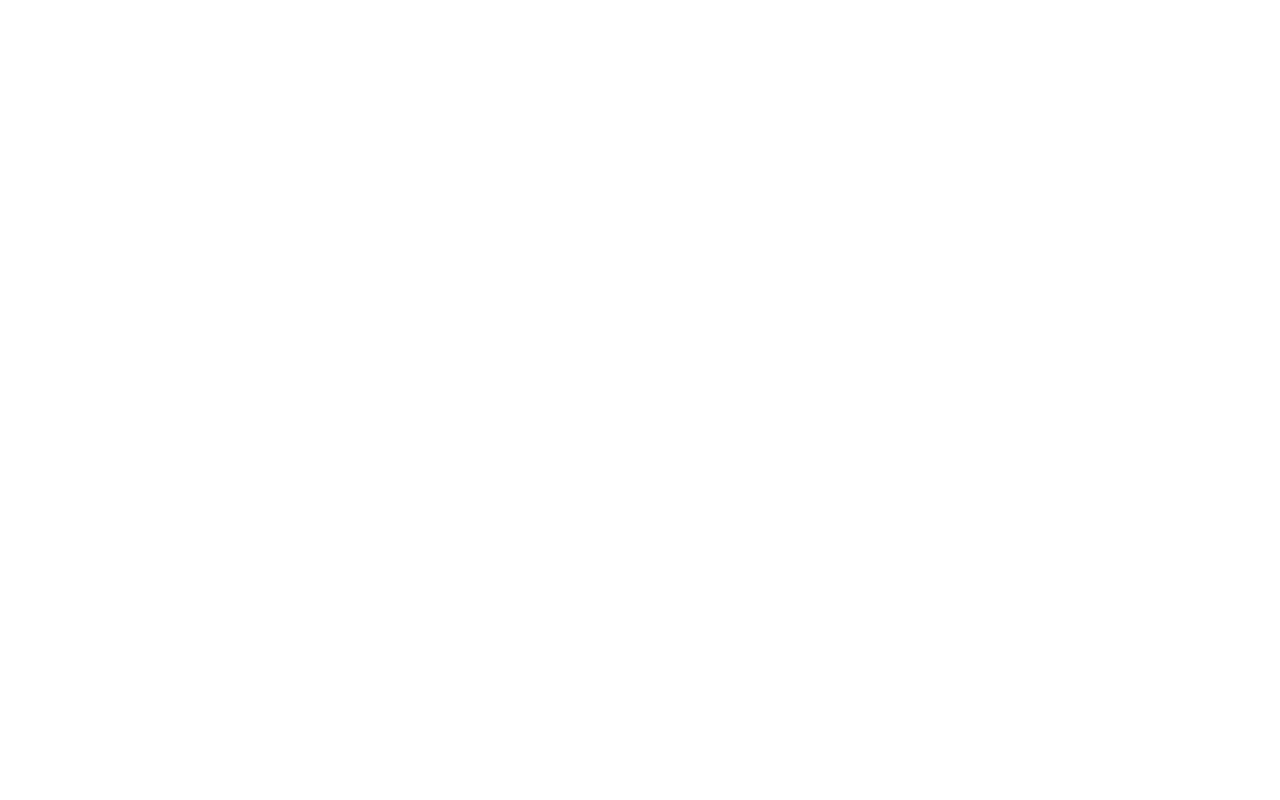
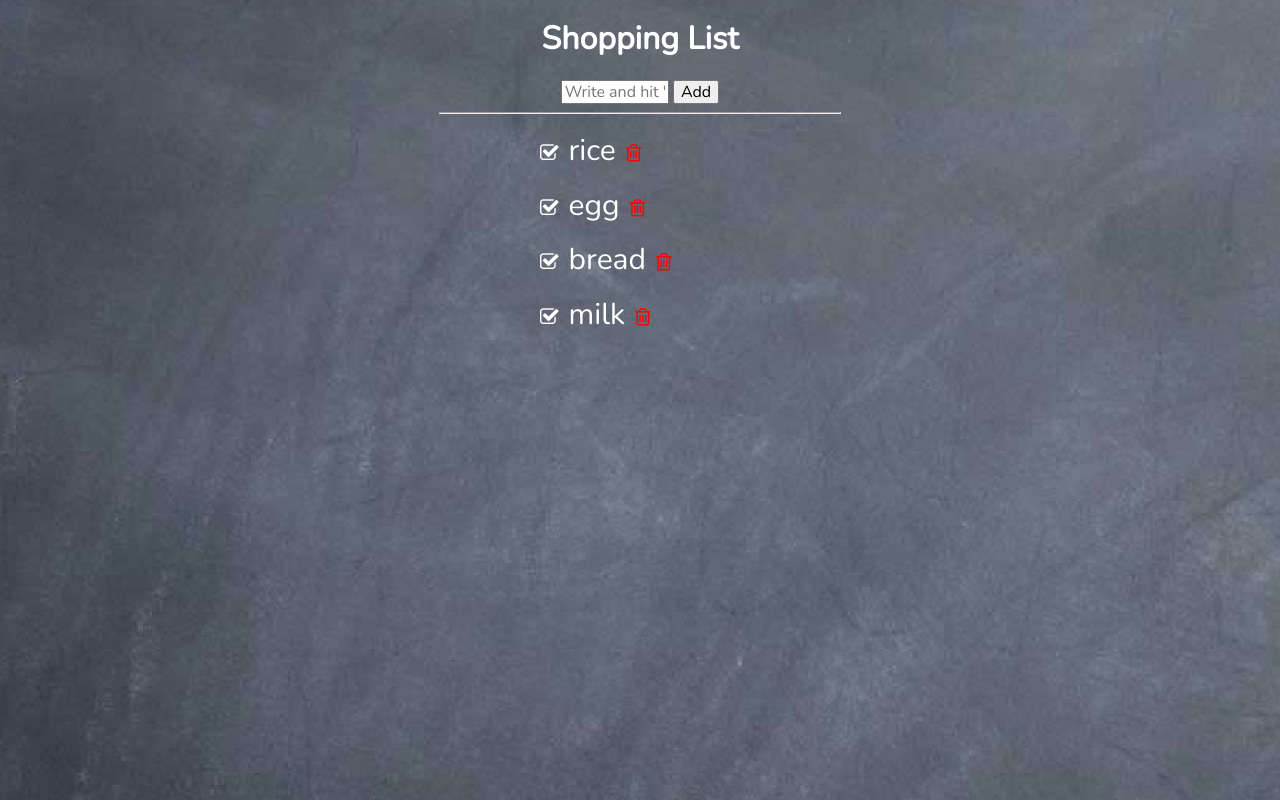
Before and after one commit to snyper2121/shopping-list-app, a plain HTML site: page index.html in a window 1280 px wide. Drawn offline with nearby package versions, Linux system fonts and the light colour scheme.

Commit message:
Updated shopping list app now interactive

```diff
--- a/css/style.css
+++ b/css/style.css
@@ -0,0 +1,67 @@
+* {
+	font-family: 'Nunito', sans-serif;
+	/*text-align: center;*/
+}
+
+h1 {
+	text-align: center;
+	color: white;
+}
+
+hr {
+	width: 400px;
+}
+
+p {
+	color: white;
+	font-size: 30px;
+	/*border: 1px solid red;*/
+	margin-top: 20px;
+	margin-bottom: 20px;
+}
+
+.item-input {
+	text-align: center;
+	display: block;
+	margin: 0 auto;
+}
+
+.added-items {
+	width: 200px;
+	text-align: left;
+	display: block;
+	margin: 0 auto;
+}
+
+ul {
+	padding-left: 0px;
+	list-style-type: none;
+}
+
+.fa-trash-o {
+	color: red;
+	font-size: 20px;
+}
+
+.fa-check-square-o {
+	color: white;
+	font-size: 20px;
+}
+
+#input-box {
+	width: 100px;
+  	transition: width .35s ease-in-out;
+	-webkit-transition: width .35s ease-in-out;
+}
+
+#input-box:hover {
+	width: 250px;
+}
+
+.space-right {
+	margin-right: 10px;
+}
+
+.space-left {
+	margin-left: 10px;
+}
--- a/index.html
+++ b/index.html
@@ -1,10 +1,40 @@
 <!DOCTYPE html>
 <html lang="en">
 <head>
+	<link rel="stylesheet" href="https://cdnjs.cloudflare.com/ajax/libs/font-awesome/4.6.3/css/font-awesome.min.css">
+	<link rel="stylesheet" href="css/style.css">
+	<link href="https://fonts.googleapis.com/css?family=Nunito" rel="stylesheet">
+	<link rel="stylesheet" href="https://cdnjs.cloudflare.com/ajax/libs/normalize/4.2.0/normalize.min.css">
+	<script src="https://ajax.googleapis.com/ajax/libs/jquery/3.1.0/jquery.min.js"></script>
+	<script src="js/app.js"></script>
 	<meta charset="UTF-8">
 	<title>Shopping list app</title>
 </head>
-<body>
+<body background="images/chalkboard.jpg">
+	<div>
+		<h1>Shopping List</h1>
+	</div>
+	<div class="item-input">
+		<input type="text" id="input-box" placeholder="Write and hit 'Enter'" size="30">
+		<button class="add">Add</button>
 
+	</div>
+	<hr>
+	<div class="added-items">
+		<ul class="list-items">
+			<li class="item">
+				<p><i class="fa fa-check-square-o space-right" aria-hidden="true"></i>rice<i class="fa fa-trash-o space-left" aria-hidden="true"></i></p>
+			</li>
+			<li class="item">
+				<p><i class="fa fa-check-square-o space-right" aria-hidden="true"></i>egg<i class="fa fa-trash-o space-left" aria-hidden="true"></i></p>
+			</li>
+			<li class="item">
+				<p><i class="fa fa-check-square-o space-right" aria-hidden="true"></i>bread<i class="fa fa-trash-o space-left" aria-hidden="true"></i></p>
+			</li>
+			<li class="item">
+				<p><i class="fa fa-check-square-o space-right" aria-hidden="true"></i>milk<i class="fa fa-trash-o space-left" aria-hidden="true"></i></p>
+			</li>
+		</ul>
+	</div>
 </body>
 </html>
--- a/js/app.js
+++ b/js/app.js
@@ -0,0 +1,33 @@
+$( document ).ready(function() {
+    console.log( "ready!" );
+
+    $('.add').click(function() {
+    	var addedItem = $('#input-box').val();
+    	$('#input-box').val('');
+    	console.log(addedItem);
+
+    	var itemOutput = '<li class="item"><p><i class="fa fa-check-square-o space-right" aria-hidden="true"></i>' + addedItem + '<i class="fa fa-trash-o space-left" aria-hidden="true"></i></p></li>';
+
+    	$('.list-items').append(itemOutput);
+    });
+
+    // $('.fa-trash-o').click(function() {
+  		// $(this).closest('li').remove();
+	// });
+
+	$('.list-items').on('click', '.fa-trash-o', function(events) {
+		$(this).closest('li').remove();
+	});
+
+	$('.list-items').on('click', '.fa-check-square-o', function(events) {
+		// console.log('click')
+		 $(this).closest('li').css('text-decoration', 'line-through');
+	});
+
+	$('.list-items').on('click', '.fa-check-square-o', function(events) {
+		if($('.fa-check-square-o')).is()
+
+    // <li class="item"><p>milk</p></li>
+    // <i class="fa fa-trash-o" aria-hidden="true"></i>
+
+});
```
Also changed, not shown: images/chalkboard.jpg (added), images/delete-button.png (added), images/trash-can.png (added).
